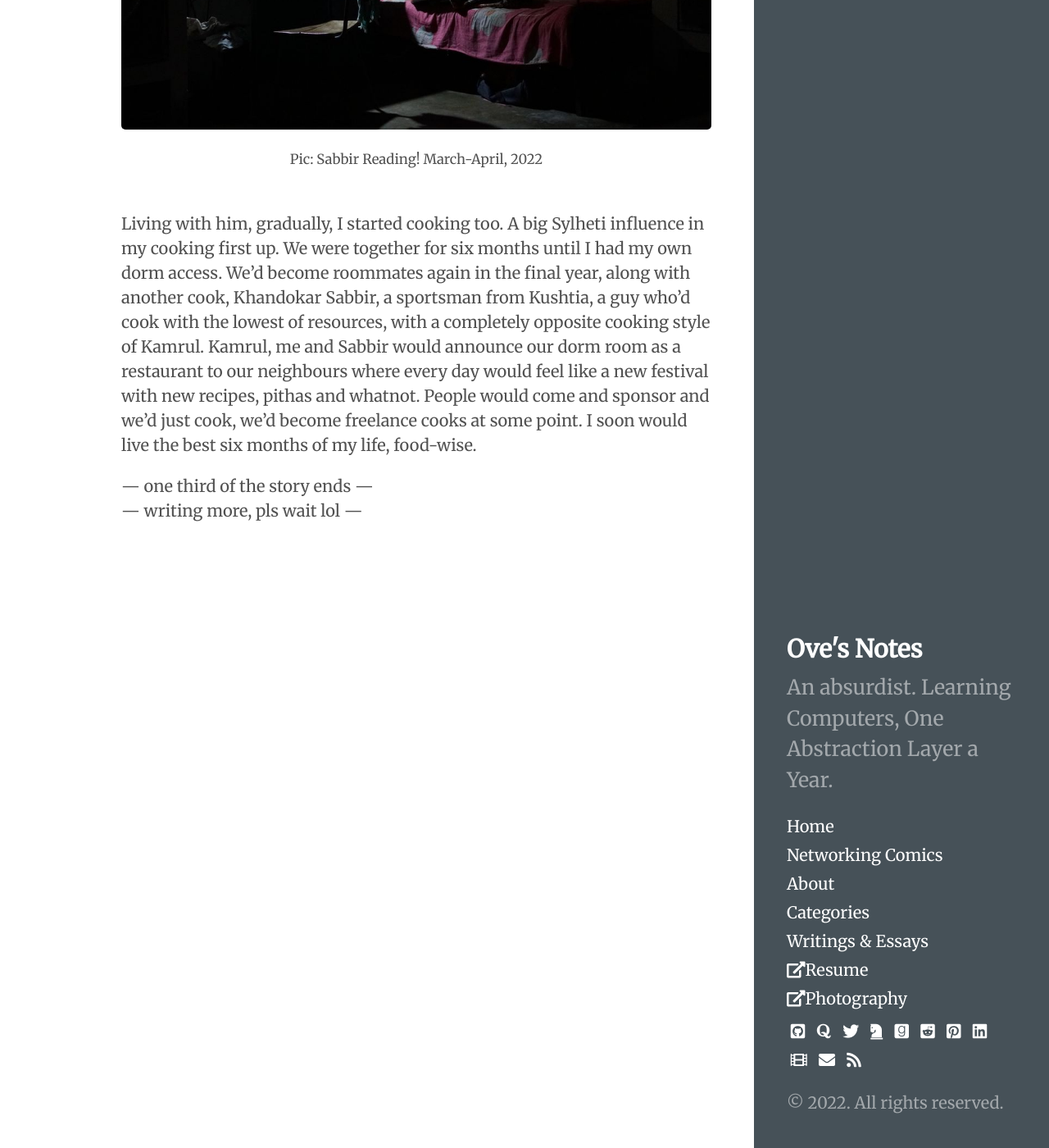
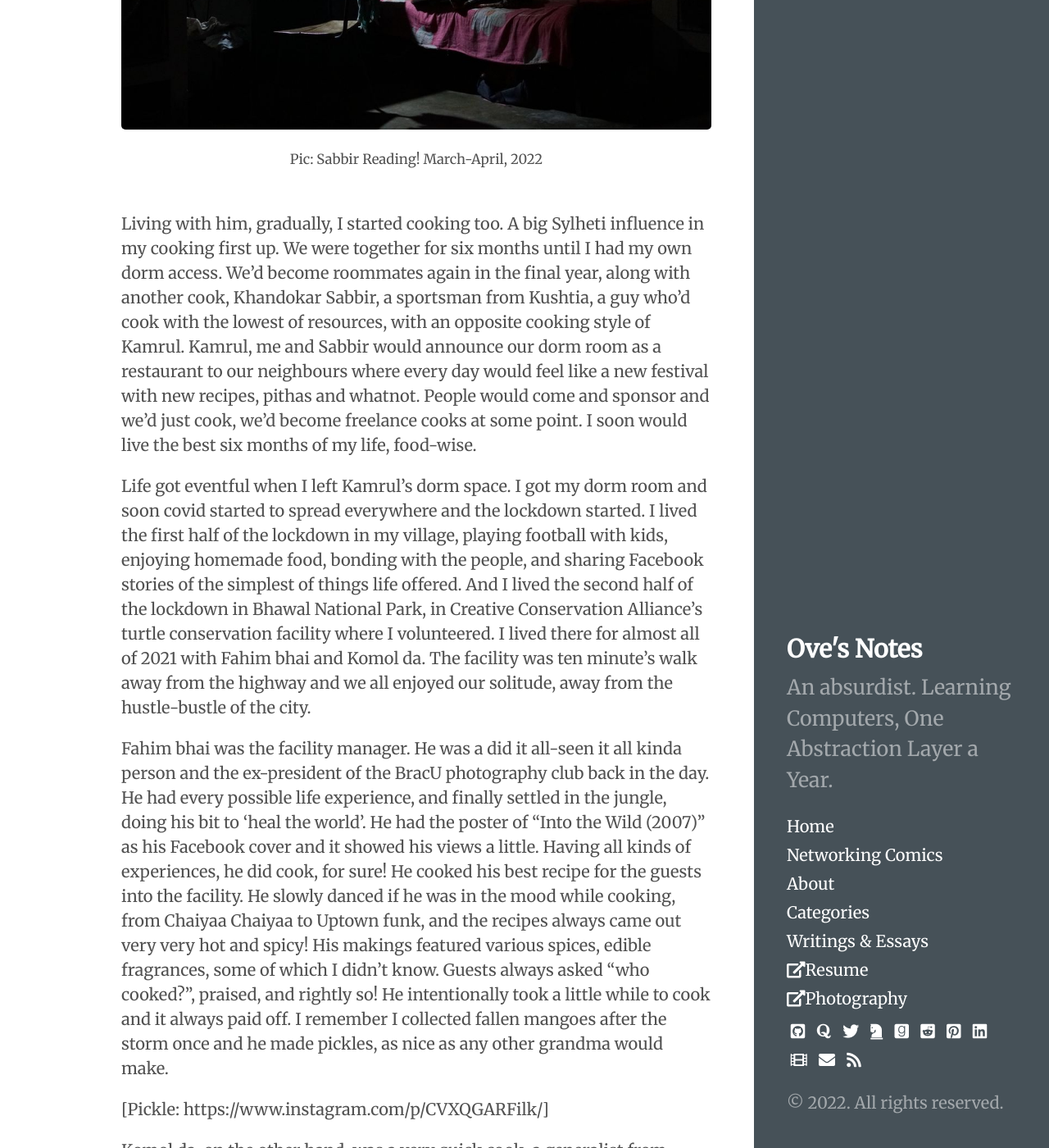
Before and after one commit to ovebepari/ovebepari.github.io, a Jekyll site: the page built from Random_writings/my-cooking-story.md, in a window 1280 px wide and 1400 px high, scrolled down 1870 px. Shown: the whole window at 82% size. Built offline with Jekyll 4.4.1, drawn with Linux system fonts in a browser that asks for light colours; some of the changed text lies outside the part shown.

Commit message:
update v8, second session of draft done

```diff
--- a/Random_writings/my-cooking-story.md
+++ b/Random_writings/my-cooking-story.md
@@ -22,7 +22,12 @@ He'd often cook, but it was his process that made me realize he wasn't just some
 <img src="/Random_writings/images/sabbir.jpg" alt="Khandoker Sabbir">
 <center> <small>Pic: Sabbir Reading! March-April, 2022</small> </center> <br>
 
-Living with him, gradually, I started cooking too. A big Sylheti influence in my cooking first up. We were together for six months until I had my own dorm access. We'd become roommates again in the final year, along with another cook, Khandokar Sabbir, a sportsman from Kushtia, a guy who'd cook with the lowest of resources, with a completely opposite cooking style of Kamrul. Kamrul, me and Sabbir would announce our dorm room as a restaurant to our neighbours where every day would feel like a new festival with new recipes, pithas and whatnot. People would come and sponsor and we'd just cook, we'd become freelance cooks at some point. I soon would live the best six months of my life, food-wise.
+Living with him, gradually, I started cooking too. A big Sylheti influence in my cooking first up. We were together for six months until I had my own dorm access. We'd become roommates again in the final year, along with another cook, Khandokar Sabbir, a sportsman from Kushtia, a guy who'd cook with the lowest of resources, with an opposite cooking style of Kamrul. Kamrul, me and Sabbir would announce our dorm room as a restaurant to our neighbours where every day would feel like a new festival with new recipes, pithas and whatnot. People would come and sponsor and we'd just cook, we'd become freelance cooks at some point. I soon would live the best six months of my life, food-wise.
 
---- one third of the story ends --- <br>
---- writing more, pls wait lol ---
+Life got eventful when I left Kamrul's dorm space. I got my dorm room and soon covid started to spread everywhere and the lockdown started. I lived the first half of the lockdown in my village, playing football with kids, enjoying homemade food, bonding with the people, and sharing Facebook stories of the simplest of things life offered. And I lived the second half of the lockdown in Bhawal National Park, in Creative Conservation Alliance's turtle conservation facility where I volunteered. I lived there for almost all of 2021 with Fahim bhai and Komol da. The facility was ten minute's walk away from the highway and we all enjoyed our solitude, away from the hustle-bustle of the city.
+
+Fahim bhai was the facility manager. He was a did it all-seen it all kinda person and the ex-president of the BracU photography club back in the day. He had every possible life experience, and finally settled in the jungle, doing his bit to 'heal the world'. He had the poster of "Into the Wild (2007)" as his Facebook cover and it showed his views a little. Having all kinds of experiences, he did cook, for sure! He cooked his best recipe for the guests into the facility. He slowly danced if he was in the mood while cooking, from Chaiyaa Chaiyaa to Uptown funk, and the recipes always came out very very hot and spicy! His makings featured various spices, edible fragrances, some of which I didn't know. Guests always asked "who cooked?", praised, and rightly so! He intentionally took a little while to cook and it always paid off. I remember I collected fallen mangoes after the storm once and he made pickles, as nice as any other grandma would make.
+
+[Pickle: https://www.instagram.com/p/CVXQGARFilk/]
+
+Komol da, on the other hand, was a very quick cook, a generalist from Moulovibajar, Sylhet, who worked as an animal keeper at CCA. A peaceful person, always busy, keeping the facility together with his hard work, work ranging from cooking, building, repairing, electrical engineering and whatnot, a real-life Ruplal, the skills necessary to survive in the jungle, he had it all. He could finish twenty other chores while cooking breakfast.
```
